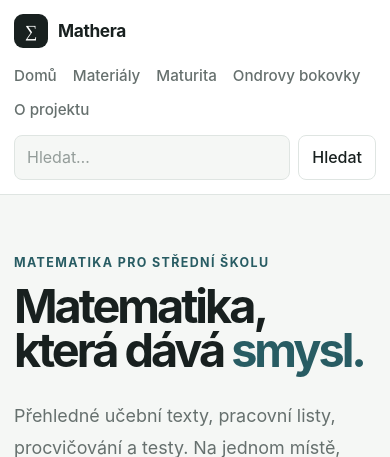
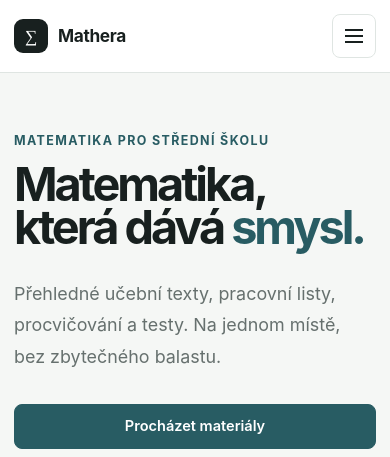
Before and after one commit to Werdna09/matematika-web, a Django app: page / in a window 390 px wide. Shown: the top 457 px of the page. Run offline with Django 5.2, Linux system fonts and the light colour scheme; data that the repository does not hold is empty; parts of the project's set-up code (start-up, migrations or seed data) failed here and were passed over.

Commit message:
Add mobile hamburger navigation

```diff
--- a/static/css/style.css
+++ b/static/css/style.css
@@ -143,6 +143,11 @@ img {
 }
 
 
+.nav-toggle {
+    display: none;
+}
+
+
 .header-actions {
     display: flex;
     align-items: center;
@@ -1028,21 +1033,116 @@ section {
 
         padding: 14px 0;
 
-        align-items: flex-start;
-        flex-direction: column;
+        align-items: center;
+    }
+
+
+    .site-header.nav-ready .nav-toggle {
+        width: 44px;
+        height: 44px;
+        padding: 0;
+
+        display: inline-flex;
+        align-items: center;
+        justify-content: center;
+        flex-shrink: 0;
+
+        background: var(--surface);
+        color: var(--text);
+        border: 1px solid var(--border);
+        border-radius: var(--radius-sm);
+    }
+
+
+    .nav-toggle:hover {
+        background: var(--surface-hover);
+        border-color: var(--border-hover);
+    }
+
+
+    .nav-toggle:focus-visible {
+        outline: 2px solid var(--accent);
+        outline-offset: 3px;
+    }
+
+
+    .nav-toggle-icon,
+    .nav-toggle-icon::before,
+    .nav-toggle-icon::after {
+        width: 18px;
+        height: 2px;
+        background: currentColor;
+    }
+
+
+    .nav-toggle-icon {
+        position: relative;
+    }
+
+
+    .nav-toggle-icon::before,
+    .nav-toggle-icon::after {
+        content: "";
+        position: absolute;
+        left: 0;
+    }
+
+
+    .nav-toggle-icon::before {
+        top: -6px;
+    }
+
+
+    .nav-toggle-icon::after {
+        top: 6px;
+    }
+
+
+    .nav-toggle[aria-expanded="true"] .nav-toggle-icon {
+        background: transparent;
+    }
+
+
+    .nav-toggle[aria-expanded="true"] .nav-toggle-icon::before {
+        transform: translateY(6px) rotate(45deg);
+    }
+
+
+    .nav-toggle[aria-expanded="true"] .nav-toggle-icon::after {
+        transform: translateY(-6px) rotate(-45deg);
     }
 
 
     .header-actions {
         width: 100%;
+        padding-top: 12px;
 
         flex-direction: column;
         align-items: stretch;
+
+        border-top: 1px solid var(--border);
+    }
+
+
+    .site-header.nav-ready .header-actions {
+        display: none;
+    }
+
+
+    .site-header.nav-ready.menu-open .header-actions {
+        display: flex;
     }
 
 
     .site-header nav {
-        gap: 10px 16px;
+        flex-direction: column;
+        align-items: stretch;
+        gap: 0;
+    }
+
+
+    .site-header nav a {
+        padding: 9px 0;
     }
 
 
--- /dev/null
+++ b/static/js/mobile-nav.js
@@ -0,0 +1,45 @@
+(() => {
+    const header = document.querySelector(".site-header");
+    const toggle = header?.querySelector(".nav-toggle");
+    const menu = document.getElementById("header-actions");
+
+    if (!header || !toggle || !menu) {
+        return;
+    }
+
+    const mobile = window.matchMedia("(max-width: 650px)");
+
+    function setOpen(open) {
+        header.classList.toggle("menu-open", open);
+        toggle.setAttribute("aria-expanded", String(open));
+        toggle.setAttribute("aria-label", open ? "Zavřít menu" : "Otevřít menu");
+    }
+
+    toggle.addEventListener("click", () => {
+        if (mobile.matches) {
+            setOpen(toggle.getAttribute("aria-expanded") !== "true");
+        }
+    });
+
+    header.addEventListener("keydown", (event) => {
+        if (event.key === "Escape" && mobile.matches
+            && toggle.getAttribute("aria-expanded") === "true") {
+            setOpen(false);
+            toggle.focus();
+        }
+    });
+
+    menu.addEventListener("click", (event) => {
+        if (mobile.matches && event.target.closest("a")) {
+            setOpen(false);
+            toggle.focus();
+        }
+    });
+
+    mobile.addEventListener("change", () => {
+        setOpen(false);
+    });
+
+    toggle.hidden = false;
+    header.classList.add("nav-ready");
+})();
--- a/templates/base.html
+++ b/templates/base.html
@@ -11,6 +11,7 @@
     <meta name="description" content="Mathera — přehledné materiály a podklady pro středoškolskou matematiku.">
 
     <link rel="stylesheet" href="{% static 'css/style.css' %}">
+    <script defer src="{% static 'js/mobile-nav.js' %}"></script>
 
     <link rel="icon" type="image/x-icon" href="{% static 'favicon/favicon.ico' %}">
     <link rel="icon" type="image/png" sizes="32x32" href="{% static 'favicon/favicon-32x32.png' %}">
@@ -39,7 +40,12 @@
                 <span>Mathera</span>
             </a>
 
-            <div class="header-actions">
+            <button type="button" class="nav-toggle" aria-expanded="false"
+                aria-controls="header-actions" aria-label="Otevřít menu" hidden>
+                <span class="nav-toggle-icon" aria-hidden="true"></span>
+            </button>
+
+            <div class="header-actions" id="header-actions">
 
                 <nav class="main-nav" aria-label="Hlavní navigace">
                     <a href="{% url 'core:home' %}">Domů</a>
```
